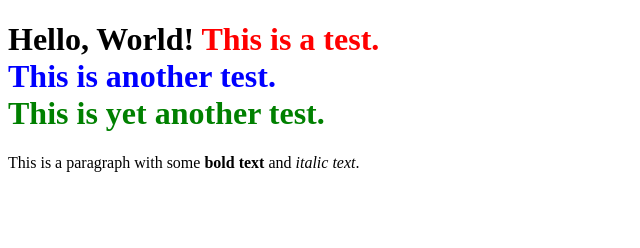
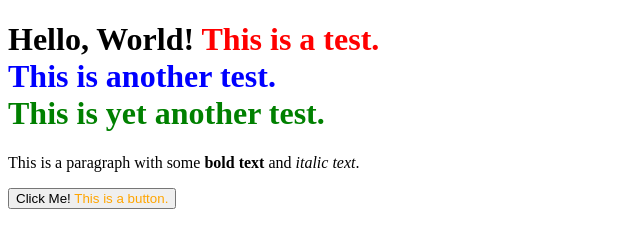
Before and after one commit to ashish397868/git, a plain HTML site: page index.html in a window 1280 px wide. Shown: the whole page, without its empty margins (0-640 px from the left). Drawn offline with Linux system fonts and the light colour scheme.

Commit message:
addButton

```diff
--- a/index.html
+++ b/index.html
@@ -17,5 +17,10 @@
         This is a paragraph with some <strong>bold text</strong> and <em>italic text</em>.
     </p>
 
+    <button>
+        Click Me!
+        <span style="color: orange;">This is a button.</span>
+    </button>
+
 </body>
 </html>
```
